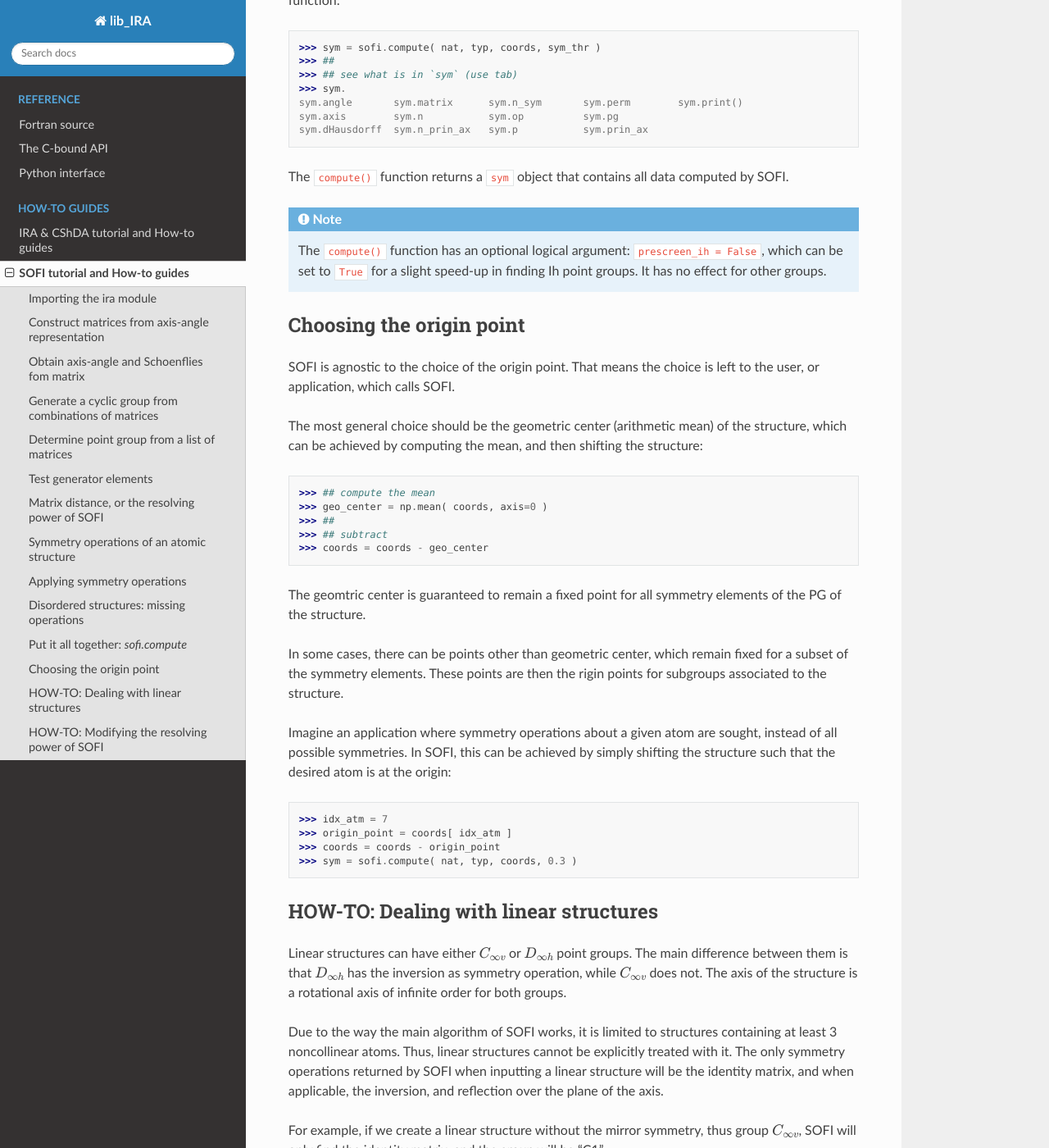
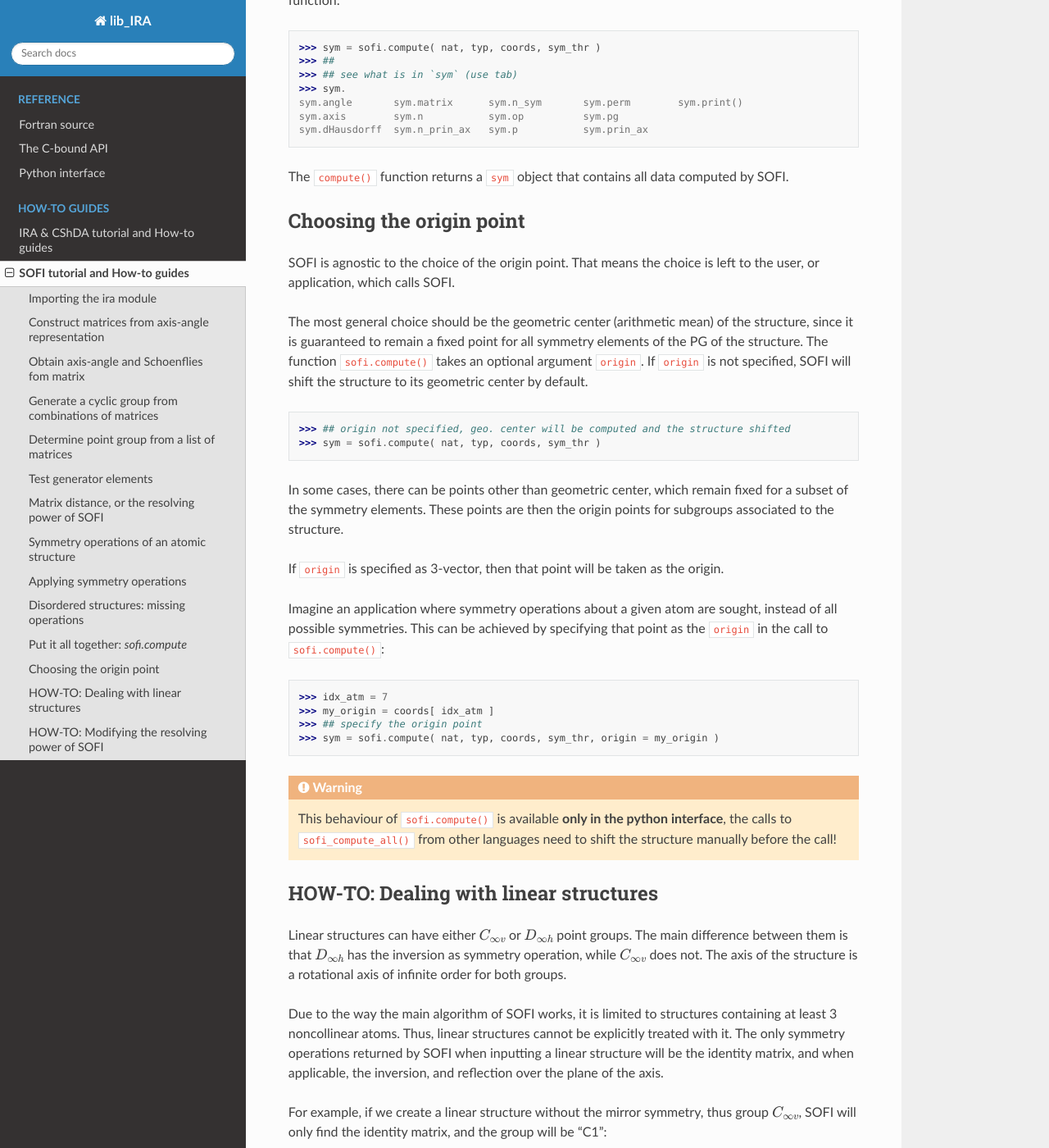
Before and after one commit to mammasmias/IterativeRotationsAssignments, a Sphinx documentation site: the page built from docs/howto/sofi_howto.rst, in a window 1280 px wide and 1400 px high, scrolled down 11373 px. Shown: the whole window at 82% size. Built offline with Sphinx 7.4.7 and the Read the Docs theme 2.0.0, drawn with Linux system fonts in a browser that asks for light colours; some of the changed text lies outside the part shown.

Commit message:
fix some sofi howto

```diff
--- a/docs/howto/sofi_howto.rst
+++ b/docs/howto/sofi_howto.rst
@@ -549,10 +549,6 @@ we can simply call the ``compute()`` function:
 
 The ``compute()`` function returns a ``sym`` object that contains all data computed by SOFI.
 
-.. note::
-   The ``compute()`` function has an optional logical argument: ``prescreen_ih = False``, which can be set to ``True``
-   for a slight speed-up in finding Ih point groups. It has no effect for other groups.
-
 
 Choosing the origin point
 =========================
@@ -560,27 +556,31 @@ Choosing the origin point
 SOFI is agnostic to the choice of the origin point. That means the choice is left to the
 user, or application, which calls SOFI.
 
-The most general choice should be the geometric center (arithmetic mean) of the structure, which can be
-achieved by computing the mean, and then shifting the structure:
+The most general choice should be the geometric center (arithmetic mean) of the structure, since it is
+guaranteed to remain a fixed point for all symmetry elements of the PG of the structure.
+The function ``sofi.compute()`` takes an optional argument ``origin``.
+If ``origin`` is not specified, SOFI will shift the structure to its geometric center by default.
 
-   >>> ## compute the mean
-   >>> geo_center = np.mean( coords, axis=0 )
-   >>> ##
-   >>> ## subtract
-   >>> coords = coords - geo_center
-
-The geomtric center is guaranteed to remain a fixed point for all symmetry elements of the PG of the structure.
+   >>> ## origin not specified, geo. center will be computed and the structure shifted
+   >>> sym = sofi.compute( nat, typ, coords, sym_thr )
 
 In some cases, there can be points other than geometric center, which remain fixed for a subset of the symmetry
-elements. These points are then the rigin points for subgroups associated to the structure.
+elements. These points are then the origin points for subgroups associated to the structure.
+
+If ``origin`` is specified as 3-vector, then that point will be taken as the origin.
 
 Imagine an application where symmetry operations about a given atom are sought, instead of all possible symmetries.
-In SOFI, this can be achieved by simply shifting the structure such that the desired atom is at the origin:
+This can be achieved by specifying that point as the ``origin`` in the call to ``sofi.compute()``:
 
    >>> idx_atm = 7
-   >>> origin_point = coords[ idx_atm ]
-   >>> coords = coords - origin_point
-   >>> sym = sofi.compute( nat, typ, coords, 0.3 )
+   >>> my_origin = coords[ idx_atm ]
+   >>> ## specify the origin point
+   >>> sym = sofi.compute( nat, typ, coords, sym_thr, origin = my_origin )
+
+.. warning::
+
+   This behaviour of ``sofi.compute()`` is available **only in the python interface**,
+   the calls to ``sofi_compute_all()`` from other languages need to shift the structure manually before the call!
 
 
 HOW-TO: Dealing with linear structures
@@ -633,7 +631,7 @@ On the other hand, if we create a structure with inversion and reflection, group
    >>> ## call sofi.compute
    >>> sym = sofi.compute( nat, typ, coords, 0.1 )
    >>> ##
-   >>> ## list of matrices has three elements: identity, inversion, mirror over x-axis
+   >>> ## list of matrices has more than one element; notably the mirror over x-axis
    >>> sym.matrix
    array([[[ 1.,  0.,  0.],
            [ 0.,  1.,  0.],
@@ -645,12 +643,11 @@ On the other hand, if we create a structure with inversion and reflection, group
 
           [[-1., -0., -0.],
            [ 0.,  1., -0.],
-           [-0.,  0.,  1.]]])
-   >>> ##
-   >>> ## the point group gives Ci+ since there are more operations than expected for pure Ci,
-   >>> ## pure Ci has 2 operations.
-   >>> sym.pg
-   'Ci+'
+           [-0.,  0.,  1.]],
+
+          [[ 1.,  0.,  0.],
+           [-0., -1.,  0.],
+           [ 0.,  0., -1.]]])
 
 
 In order to distinguish the linear structures from the others, the library contains a function ``check_collinear()``, which can be used as follows:
```
Also changed, not shown: other parts of docs/howto/sofi_howto.rst (+3 -4 lines).
